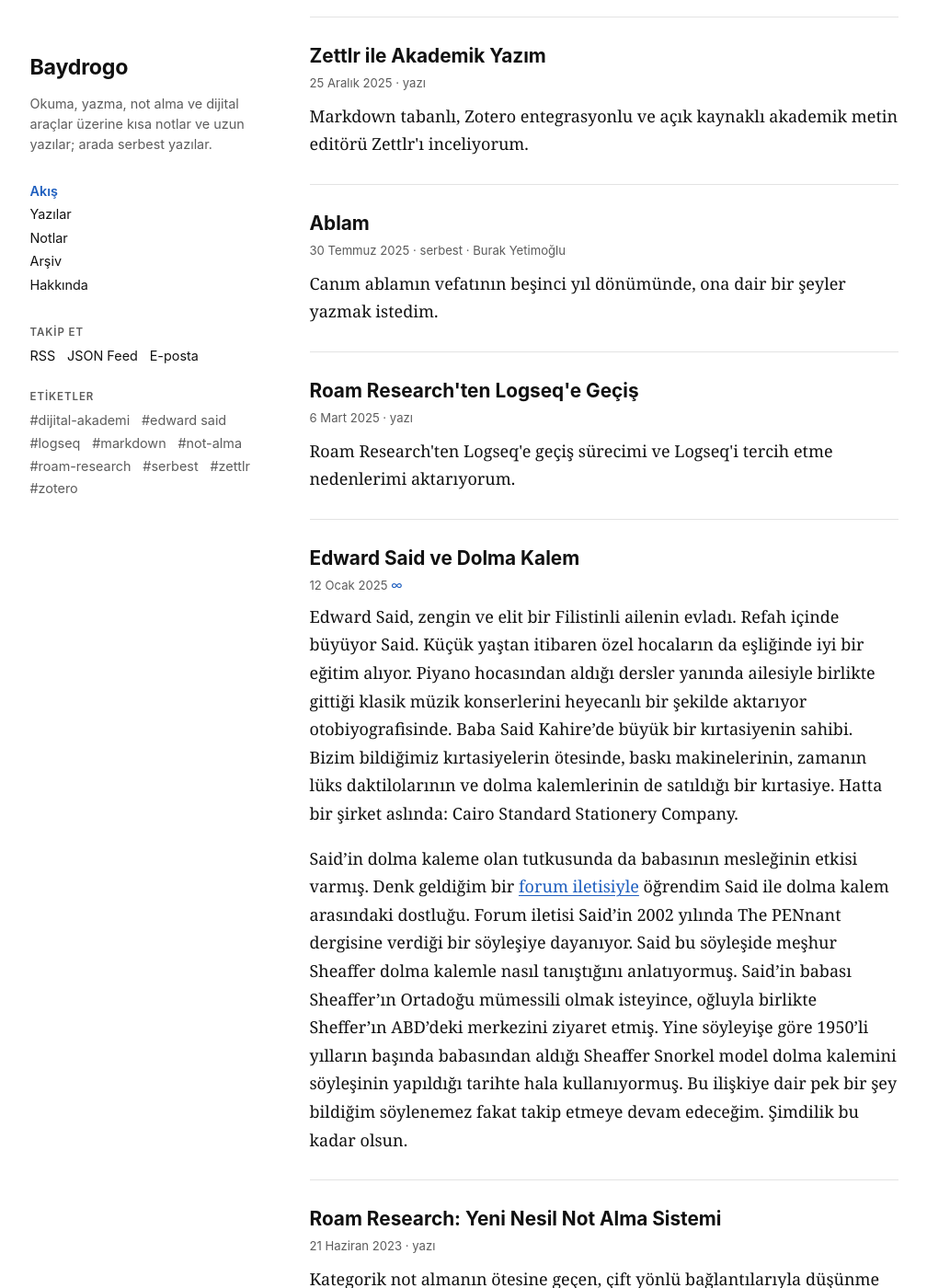
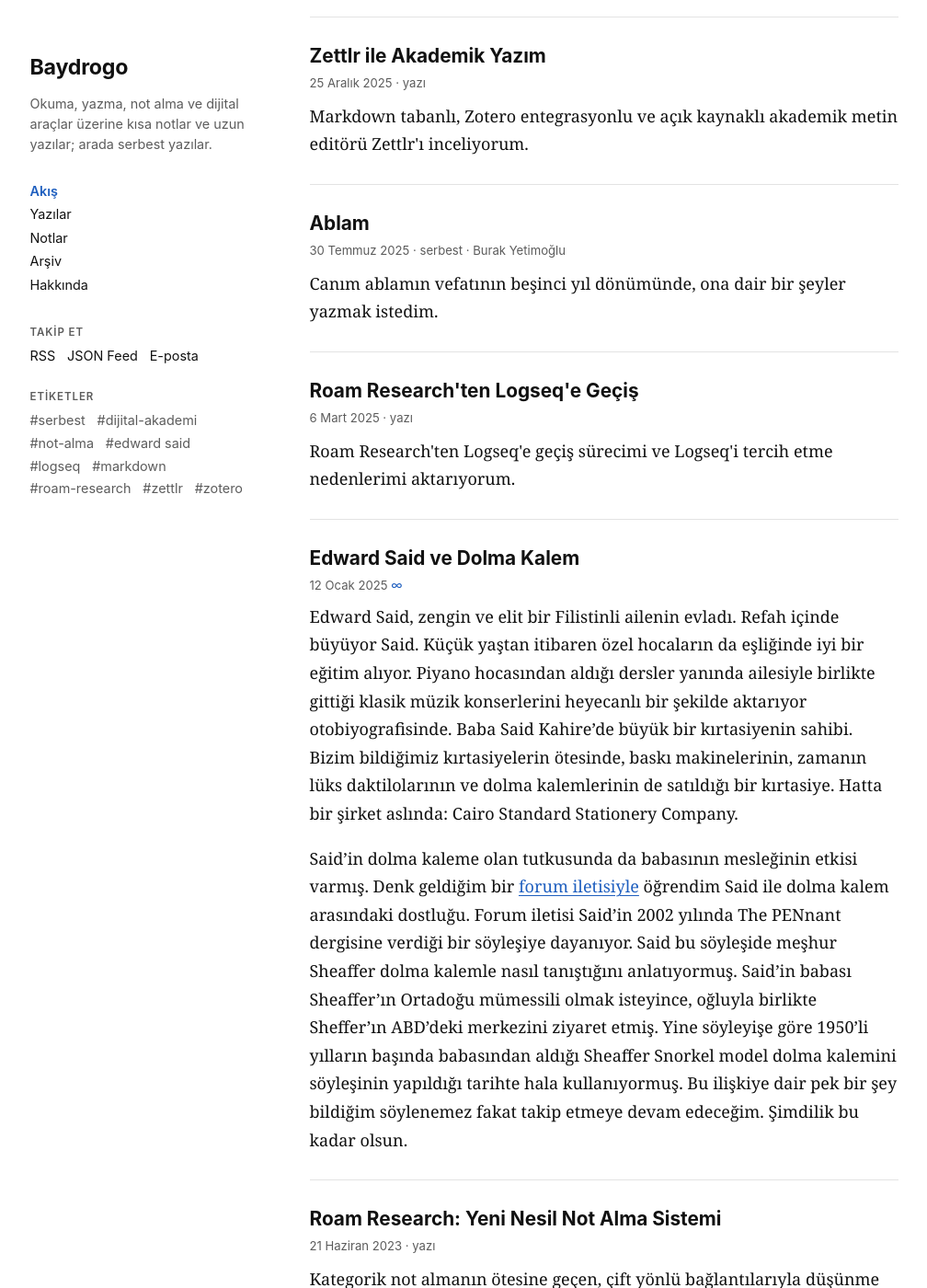
Before and after one commit to baydrogo/baydrogo, a Jekyll site: the page built from index.html, in a window 1280 px wide and 1400 px high, scrolled down 191 px. Shown: the whole window at 92% size, without its empty margins (128-1136 px from the left). Built offline with Jekyll 4.4.1, drawn with Linux system fonts in a browser that asks for light colours; the list of posts is cut into pages by our own code.

Commit message:
Akış: özet yoksa otomatik kesit; telefonda uzun notlar kısa; kenar çubuğunda en sık 12 etiket

```diff
--- a/_includes/girdi.html
+++ b/_includes/girdi.html
@@ -1,16 +1,21 @@
 {%- assign g = include.girdi -%}
 {%- if g.tur == "not" %}
+{%- assign uzun = g.content | kelime_sayisi %}
 <article class="girdi girdi-not h-entry">
   {%- if g.baslikli %}
   <h2 class="girdi-baslik p-name"><a href="{{ g.url | relative_url }}">{{ g.title }}</a></h2>
   {%- endif %}
   <p class="ust-bilgi"><a class="u-url" href="{{ g.url | relative_url }}"><time class="dt-published" datetime="{{ g.date | date_to_xmlschema }}">{% include tarih.html tarih=g.date %}</time> <span class="sonsuz">∞</span></a></p>
-  <div class="e-content not-metni">{{ g.content }}</div>
+  <div class="e-content not-metni{% if uzun > 60 %} not-uzun{% endif %}">{{ g.content }}</div>
+  {%- if uzun > 60 %}
+  <p class="not-kisa">{% if g.description %}{{ g.description }}{% else %}{{ g.content | kesit: 40 }}{% endif %} <a href="{{ g.url | relative_url }}">devamı →</a></p>
+  {%- endif %}
 </article>
 {%- else %}
 <article class="girdi girdi-yazi h-entry">
   <h2 class="girdi-baslik p-name"><a class="u-url" href="{{ g.url | relative_url }}">{{ g.title }}</a></h2>
   <p class="ust-bilgi"><time class="dt-published" datetime="{{ g.date | date_to_xmlschema }}">{% include tarih.html tarih=g.date %}</time> · {% include tur.html girdi=g %}{% if g.author and g.author != site.author %} · <span class="p-author">{{ g.author }}</span>{% endif %}</p>
-  <p class="p-summary">{{ g.description | default: g.excerpt | strip_html | truncatewords: 40 }}</p>
+  {%- comment %}Özet (Obsidian'da `özet`) yazılmışsa o, yoksa yazının başından otomatik kesit.{% endcomment %}
+  <p class="p-summary">{% if g.description %}{{ g.description }}{% else %}{{ g.content | kesit: 45 }}{% endif %}</p>
 </article>
 {%- endif %}
--- a/_includes/kenar-cubugu.html
+++ b/_includes/kenar-cubugu.html
@@ -21,12 +21,13 @@
     </p>
   </div>
 
-  {%- assign etiketler = site.tags | sort %}
-  {%- if etiketler.size > 0 %}
+  {%- assign sik = site.tags | sik_etiketler: 12 %}
+  {%- if sik.size > 0 %}
   <div class="kenar-bolum">
     <p class="kenar-baslik">Etiketler</p>
     <p class="kenar-etiketler">
-      {%- for e in etiketler %}<a href="{{ '/etiketler/' | relative_url }}#{{ e[0] | slugify }}">#{{ e[0] }}</a>{% endfor %}
+      {%- for ad in sik %}<a href="{{ '/etiketler/' | relative_url }}#{{ ad | slugify }}">#{{ ad }}</a>{% endfor %}
+      {%- if site.tags.size > 12 %}<a class="tumu" href="{{ '/etiketler/' | relative_url }}">tümü →</a>{% endif %}
     </p>
   </div>
   {%- endif %}
--- /dev/null
+++ b/_plugins/kesit.rb
@@ -0,0 +1,34 @@
+require "cgi"
+
+# Akış için otomatik kesit: işlenmiş HTML'den dipnot numaralarını, görsel altyazılarını,
+# başlıkları ve dipnot listesini atar, ilk N kelimeyi döndürür.
+#   {{ girdi.content | kesit: 45 }}
+
+module Baydrogo
+  module KesitFiltresi
+    def kesit(html, kelime = 45)
+      metin = html.to_s.dup
+      metin.gsub!(%r{<sup\b[^>]*>.*?</sup>}m, "")
+      metin.gsub!(%r{<figcaption\b[^>]*>.*?</figcaption>}m, "")
+      metin.gsub!(%r{<h[1-6]\b[^>]*>.*?</h[1-6]>}m, " ")
+      metin.gsub!(%r{<div class="footnotes".*}m, "")
+      metin.gsub!(%r{</?(p|br|li|ul|ol|div|blockquote|figure|tr|td|th)\b[^>]*>}i, " ")  # blok etiketleri boşluk olur
+      metin.gsub!(/<[^>]+>/, "")                                                        # satır içi etiketler (a, em…) silinir
+      metin = CGI.unescapeHTML(metin).split
+      return metin.join(" ") if metin.size <= kelime
+
+      metin.first(kelime).join(" ").sub(/[[:punct:]]+\z/, "") + "…"
+    end
+
+    # site.tags → en çok kullanılandan aza etiket adları
+    def sik_etiketler(etiketler, adet = 12)
+      etiketler.to_a.sort_by { |ad, girdiler| [-girdiler.size, ad] }.first(adet).map(&:first)
+    end
+
+    def kelime_sayisi(html)
+      html.to_s.gsub(/<[^>]+>/, " ").split.size
+    end
+  end
+end
+
+Liquid::Template.register_filter(Baydrogo::KesitFiltresi)
--- a/assets/css/style.scss
+++ b/assets/css/style.scss
@@ -300,3 +300,14 @@
   .tek h1, .sayfa-basligi, .sayfa h1 { font-size: 1.6rem; }
   .satir { flex-wrap: wrap; }
 }
+
+/* ---------- Telefonda uzun notlar kısa kesitle ---------- */
+
+.not-kisa { display: none; margin: 0; }
+.not-kisa a { font-family: var(--arayuz); font-size: 0.85rem; text-decoration: none; white-space: nowrap; }
+.kenar-etiketler .tumu { color: var(--mavi); }
+
+@media (max-width: 860px) {
+  .girdi .not-uzun { display: none; }
+  .girdi .not-kisa { display: block; }
+}
```
